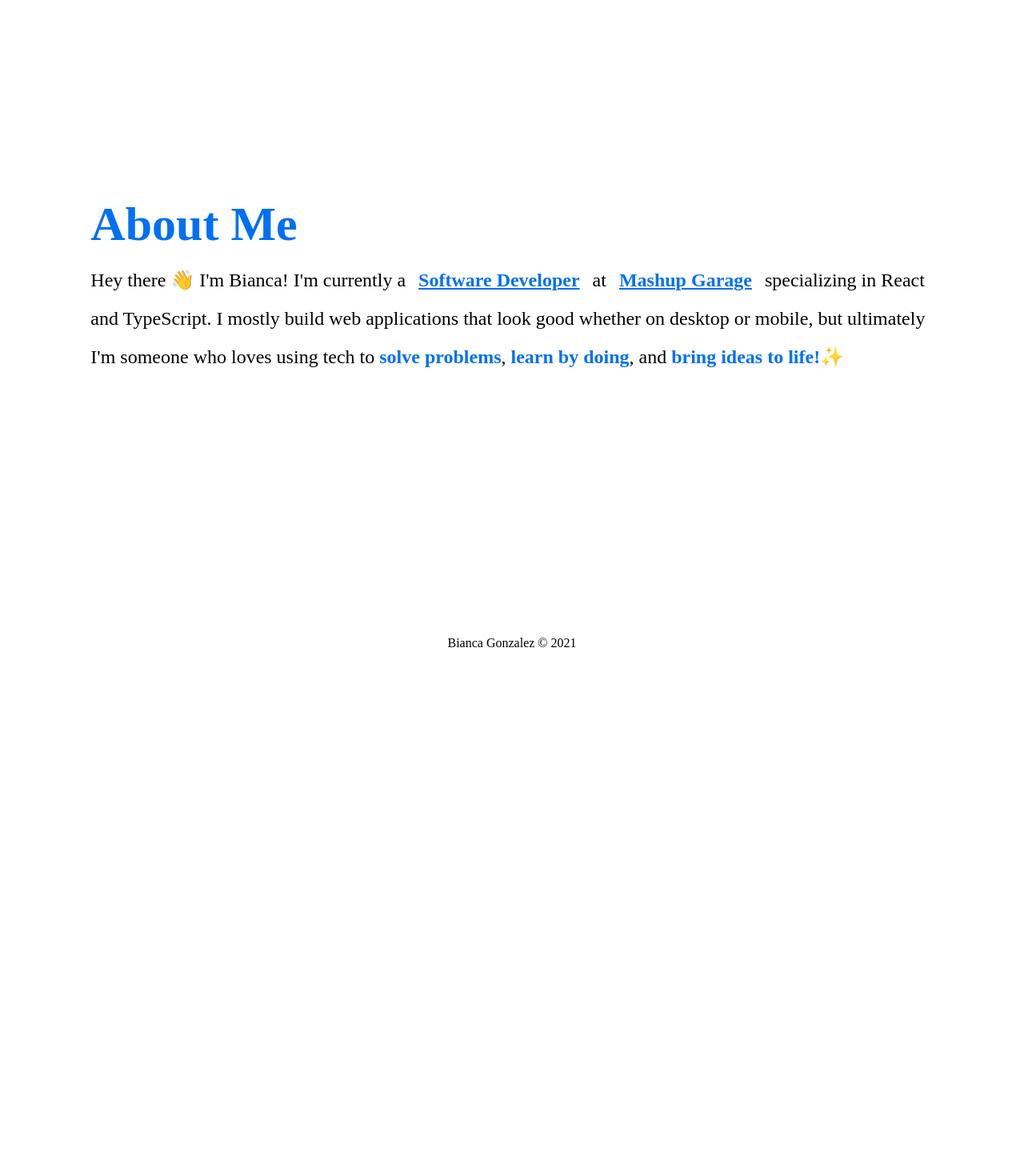
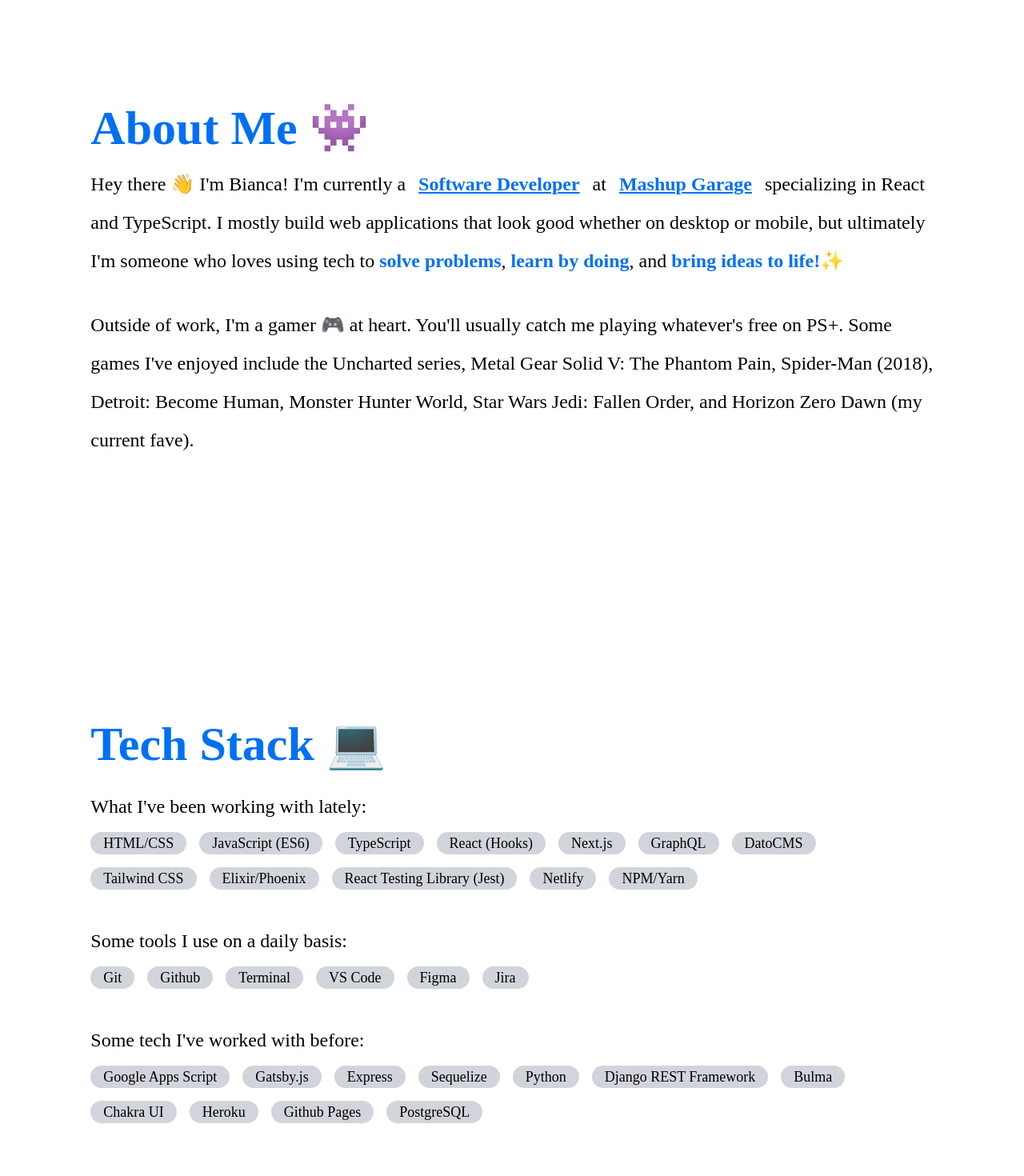
Before and after one commit to bfgonzalez/portfolio-next, a Next.js app: page / in a window 1280 px wide. Shown: the part 840-2310 px from the top of the page at 80% size. Before the commit the page ends 1688 px from the top, so only its background shows below. Built offline with nearby package versions, Linux system fonts and the light colour scheme.

Commit message:
Adds section for tech stack

```diff
--- a/pages/index.tsx
+++ b/pages/index.tsx
@@ -1,10 +1,11 @@
-import { Layout, Hero, About } from '../src/components'
+import { Layout, Hero, About, Tech } from '../src/components'
 
 const Home: React.FC = () => {
   return (
     <Layout>
       <Hero />
       <About />
+      <Tech />
     </Layout>
   )
 }
--- a/src/components/About/index.tsx
+++ b/src/components/About/index.tsx
@@ -3,7 +3,7 @@
 const About: React.FC = () => {
   return (
     <Section>
-      <Header text='About Me' />
+      <Header text='About Me 👾' />
       <Paragraph>
         Hey there 👋 I'm Bianca! I'm currently a
         <LinkText
@@ -19,6 +19,14 @@
         <strong className='text-primary'>learn by doing</strong>, and{' '}
         <strong className='text-primary'>bring ideas to life!✨</strong>
       </Paragraph>
+
+      <Paragraph>
+        Outside of work, I'm a gamer 🎮 at heart. You'll usually catch me
+        playing whatever's free on PS+. Some games I've enjoyed include the
+        Uncharted series, Metal Gear Solid V: The Phantom Pain, Spider-Man
+        (2018), Detroit: Become Human, Monster Hunter World, Star Wars Jedi:
+        Fallen Order, and Horizon Zero Dawn (my current fave).
+      </Paragraph>
     </Section>
   )
 }
--- a/src/components/Hero/index.tsx
+++ b/src/components/Hero/index.tsx
@@ -4,7 +4,9 @@
   return (
     <Section isHero>
       <Header>
-        <a href='https://github.com/bfgonzalez'>Software Developer👩🏻‍💻</a>
+        <a href='https://github.com/bfgonzalez' className='hover:underline'>
+          Software Developer 👩🏻‍💻
+        </a>
       </Header>
 
       <Paragraph
--- /dev/null
+++ b/src/components/Tech/SkillSection.tsx
@@ -0,0 +1,19 @@
+interface SkillsSectionTypes {
+  header: string
+  skills: string[]
+}
+
+const SkillSection: React.FC<SkillsSectionTypes> = ({ header, skills }) => (
+  <div className='mt-8 text-xl lg:text-2xl font-secondary'>
+    <p className='mb-4'>{header}</p>
+    <ul className='flex flex-wrap mt-3'>
+      {skills.map((skill) => (
+        <li key={skill} className='bg-grey text-lg rounded-full px-4 mr-4 mb-4'>
+          {skill}
+        </li>
+      ))}
+    </ul>
+  </div>
+)
+
+export default SkillSection
--- /dev/null
+++ b/src/components/Tech/index.tsx
@@ -0,0 +1,56 @@
+import { Section, Header, Paragraph, SkillSection } from '..'
+
+const Tech: React.FC = () => {
+  const currentTech = [
+    'HTML/CSS',
+    'JavaScript (ES6)',
+    'TypeScript',
+    'React (Hooks)',
+    'Next.js',
+    'GraphQL',
+    'DatoCMS',
+    'Tailwind CSS',
+    'Elixir/Phoenix',
+    'React Testing Library (Jest)',
+    'Netlify',
+    'NPM/Yarn'
+  ]
+
+  const tools = ['Git', 'Github', 'Terminal', 'VS Code', 'Figma', 'Jira']
+
+  const oldTech = [
+    'Google Apps Script',
+    'Gatsby.js',
+    'Express',
+    'Sequelize',
+    'Python',
+    'Django REST Framework',
+    'Bulma',
+    'Chakra UI',
+    'Heroku',
+    'Github Pages',
+    'PostgreSQL'
+  ]
+
+  return (
+    <Section>
+      <Header text='Tech Stack 💻' />
+      <SkillSection
+        header="What I've been working with lately:"
+        skills={currentTech}
+      />
+
+      <SkillSection
+        header='Some tools I use on a daily basis:'
+        skills={tools}
+      />
+
+      <SkillSection
+        header="Some tech I've worked with before:"
+        skills={oldTech}
+      />
+    </Section>
+  )
+}
+
+export default Tech
--- a/src/components/index.ts
+++ b/src/components/index.ts
@@ -1,7 +1,9 @@
-import Layout from './shared/Layout';
-import Section from './shared/Section';
+import Layout from './Shared/Layout';
+import Section from './Shared/Section';
 import Hero from './Hero';
 import About from './About';
-import { Header, Paragraph, LinkText } from './shared/Typography';
+import Tech from './Tech';
+import SkillSection from './Tech/SkillSection';
+import { Header, Paragraph, LinkText } from './Shared/Typography';
 
-export { Layout, Section, Hero, About, Header, Paragraph, LinkText }
+export { Layout, Section, Header, Paragraph, LinkText, SkillSection, Hero, About, Tech }
--- a/src/components/shared/Typography/index.tsx
+++ b/src/components/shared/Typography/index.tsx
@@ -3,14 +3,14 @@
 }
 
 export const Header: React.FC<TextTypes> = ({ text, children }) => (
-  <h1 className='font-primary font-bold text-primary hover:underline m-0 text-5xl lg:text-6xl'>
+  <h1 className='font-primary font-bold text-primary m-0 text-5xl lg:text-6xl'>
     {children ? children : text}
   </h1>
 )
 
 export const Paragraph: React.FC<TextTypes> = ({ text, children }) => (
   <p
-    className='font-secondary text-xl lg:text-2xl mt-4'
+    className='font-secondary text-xl lg:text-2xl my-4'
     style={{ lineHeight: 2 }}
   >
     {children ? children : text}
--- a/tailwind.config.js
+++ b/tailwind.config.js
@@ -10,7 +10,8 @@
       secondary: ['Azeret Mono', 'ui-monospace']
     },
     colors: {
-      primary: '#0070f3'
+      primary: '#0070f3',
+      grey: '#D1D5DB'
     },
     extend: {}
   },
```
